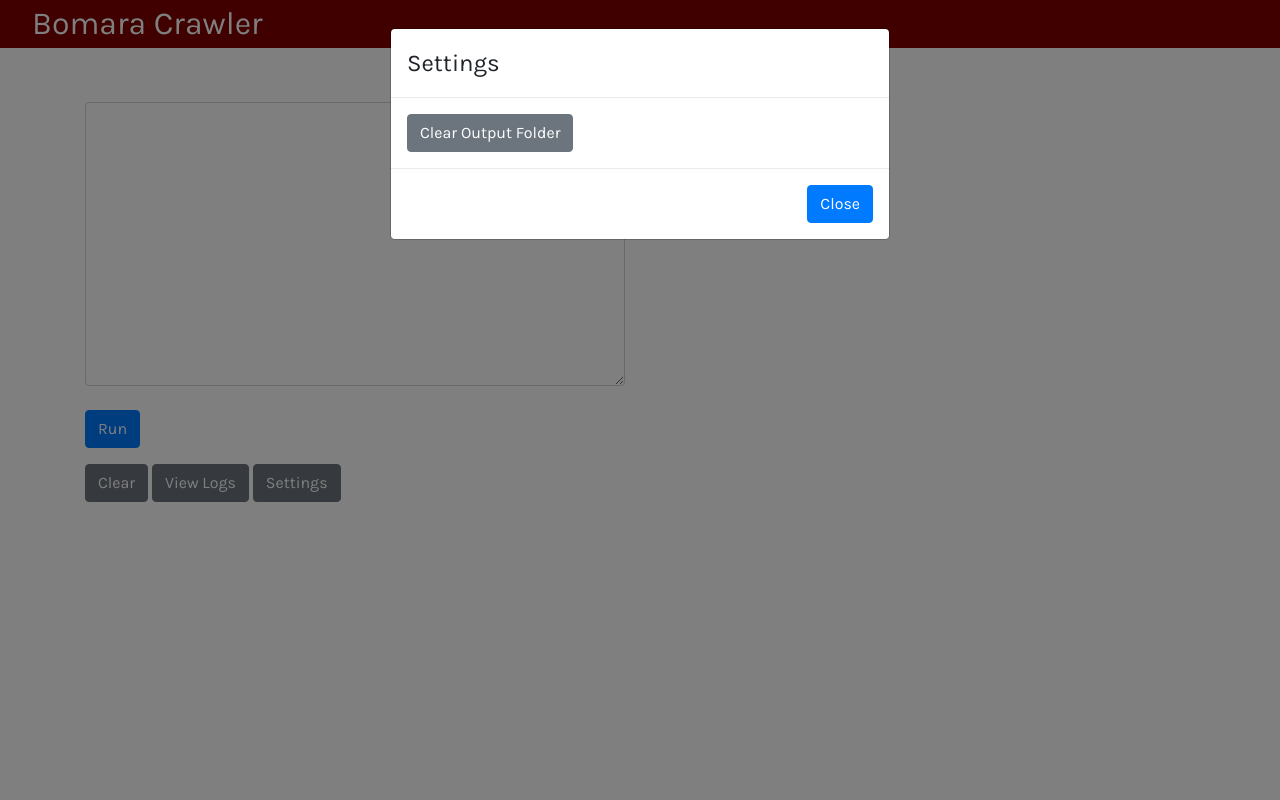
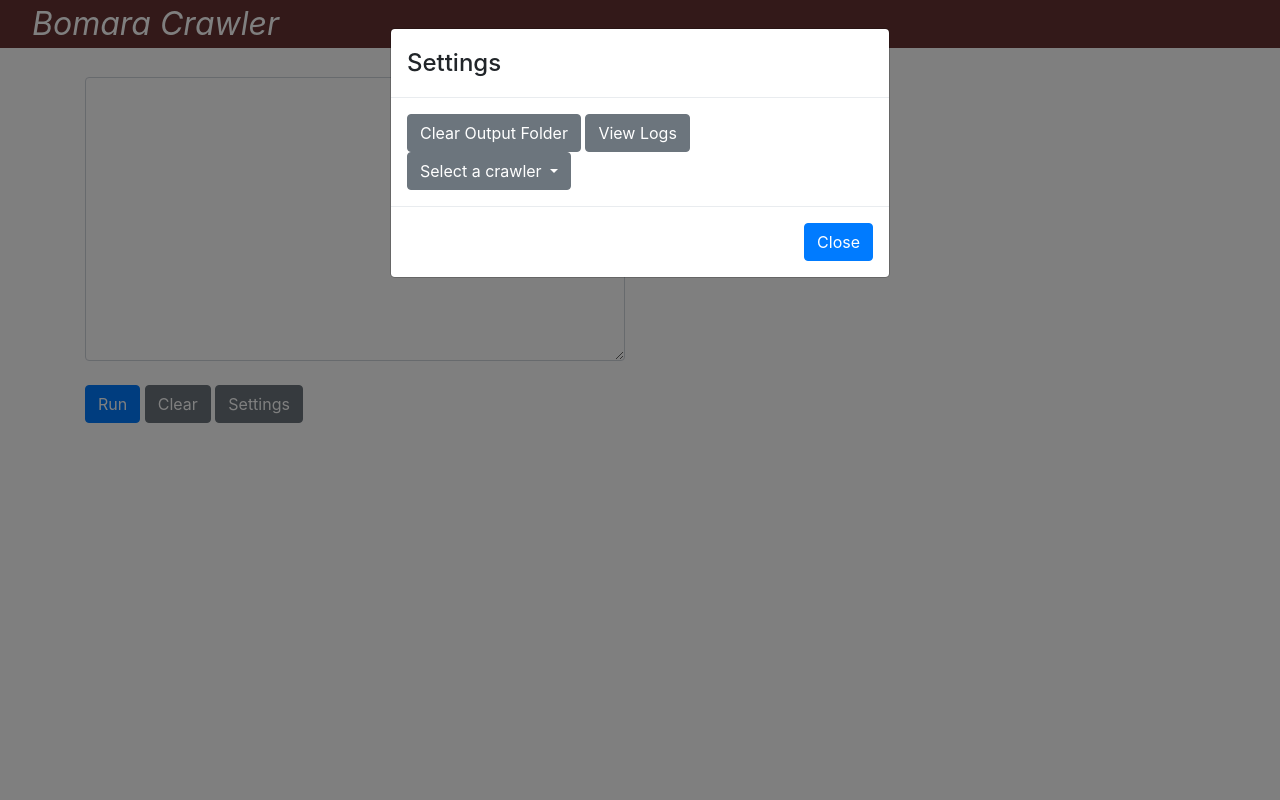
Before and after one commit to jtcourtemarche/apc, a Flask app: page / in a window 1280 px wide, after a click on "Settings". Run offline with Flask 2, Linux system fonts and the light colour scheme; some libraries are stand-ins or nearby versions.

Commit message:
Option to change crawler in interface, new required links parameter in crawler class

```diff
--- a/bomara/interface.py
+++ b/bomara/interface.py
@@ -7,6 +7,7 @@ from .vendors import apc, eaton, hmcragg, pulizzi, vertiv
 from .utils import clear_output
 
 import traceback
+import os
 
 app = Flask(__name__,
             template_folder='../templates',
@@ -25,8 +26,11 @@ log.setLevel(logging.ERROR)
 socketio = SocketIO(app)
 
 crawl_settings = {
+    # Write output to JSON
     'write': False,
+    # Template filename
     'template': 'base.html',
+    # Default crawler
     'crawler': 'apc'
 }
 
@@ -68,17 +72,31 @@ def run_crawler(link, crawler):
     socketio.emit('payload', '[Complete] '+part_num)
 
 
+@socketio.on('flash')
+def flash(msg):
+    # Flash a message in payload
+    socketio.emit('payload', '[Complete] '+msg)
+
+
+@socketio.on('list-crawlers')
+def list_crawlers():
+    # Provide list of available crawlers to interface
+    crawlers = [filename.replace('.py', '') for filename in os.listdir(os.getcwd()+'/bomara/vendors') if filename[0] != '_']
+    socketio.emit('crawlers', crawlers)
+
+
 @socketio.on('set')
-def change_settings(settings):
+def change_settings(s):
     # Wrapper for changing crawler settings
-    crawl_settings[settings[0]] = settings[1]
+    crawl_settings[s['settings'][0]] = s['settings'][1]
+    socketio.emit('payload', '[Complete] Set {0} to {1}'.format(s['settings'][0], s['settings'][1]))
 
 
 @socketio.on('run_crawler')
 def handle_run(form):
     form = form['data'][0]['value']
 
-    [run_crawler(link, apc.crawler) for link in form.splitlines()]
+    [run_crawler(link, eval('{}.crawler'.format(crawl_settings['crawler']))) for link in form.splitlines()]
 
 @app.route('/clear', methods=['POST'])
 def handle_clear():
--- a/bomara/vendors/apc.py
+++ b/bomara/vendors/apc.py
@@ -144,6 +144,8 @@ crawler = Crawler(
     # Mostly APC exclusive
     software_identifiers = ['software', 'struxureware'],
 
+    links=['apc.com/*'],
+
     # Required returns:
     #   self.page['Meta']['part_number', 'img_url', 'img_type']
     #   self.page['Techspecs', 'Headers']
--- a/bomara/vendors/eaton.py
+++ b/bomara/vendors/eaton.py
@@ -52,6 +52,8 @@ crawler = Crawler(
     # Mostly APC exclusive
     software_identifiers = [],
 
+    links=['eaton.com/*'],
+
     # Required returns:
     #   self.page['Meta']['part_number', 'img_url', 'img_type']
     #   self.page['Techspecs', 'Headers']
--- a/bomara/vendors/hmcragg.py
+++ b/bomara/vendors/hmcragg.py
@@ -84,6 +84,8 @@ crawler = Crawler(
     # Mostly APC exclusive
     software_identifiers = [],
 
+    links=['hmcragg.com/*'],
+
     # Required returns:
     #   self.page['Meta']['part_number', 'img_url', 'img_type']
     #   self.page['Techspecs', 'Headers']
--- a/bomara/vendors/pulizzi.py
+++ b/bomara/vendors/pulizzi.py
@@ -65,6 +65,8 @@ crawler = Crawler(
     # Mostly APC exclusive
     software_identifiers = [],
 
+    links=['powerquality.eaton.com/*'],
+
     # Required returns:
     #   self.page['Meta']['part_number', 'img_url', 'img_type']
     #   self.page['Techspecs', 'Headers']
--- a/bomara/vendors/vertiv.py
+++ b/bomara/vendors/vertiv.py
@@ -113,6 +113,8 @@ crawler = Crawler(
     # Mostly APC exclusive
     software_identifiers = [],
 
+    links=['vertivco.com/*'],
+
     # Required returns:
     #   self.page['Meta']['part_number', 'img_url', 'img_type']
     #   self.page['Techspecs', 'Headers']
--- a/static/js/main.js
+++ b/static/js/main.js
@@ -29,3 +29,16 @@ $('#clear_button').click(function() {
 $('#clear_output_button').click(function() {
     $.post('/clear');
 });
+
+// Get list of available crawlers
+socket.emit('list-crawlers')
+
+socket.on('crawlers', function(crawlers) {
+    for (crawler in crawlers) {
+        $('.dropdown-menu').append('<a class="dropdown-item" href="#" onclick="set_crawler(\''+ crawlers[crawler] +'\')">' + crawlers[crawler] + '</a>')
+    }
+});
+
+function set_crawler(crawler) {
+    socket.emit('set', {settings: ['crawler', crawler]})
+}
--- a/templates/interface.html
+++ b/templates/interface.html
@@ -7,13 +7,6 @@
 
 		<!-- CSS -->
 		<link rel="stylesheet" href="https://maxcdn.bootstrapcdn.com/bootstrap/4.0.0/css/bootstrap.min.css" integrity="sha384-Gn5384xqQ1aoWXA+058RXPxPg6fy4IWvTNh0E263XmFcJlSAwiGgFAW/dAiS6JXm" crossorigin="anonymous">
-		<link href="https://fonts.googleapis.com/css?family=Karla" rel="stylesheet">
-
-		<style>
-			* {
-				font-family: 'Karla', sans-serif;
-			}
-		</style>
 
 		<!-- JS -->
 		<script type="text/javascript" src="//cdnjs.cloudflare.com/ajax/libs/socket.io/1.3.6/socket.io.min.js"></script>
@@ -25,27 +18,29 @@
 	<body>
 		<style>
 			.banner {
-				background-color: #800000;
+				background-color: #663333;
 				position: absolute;
 				width: 100%;
 				top: 0;
 				left: 0;
 				text-indent: 1em;
+				font-style: italic;
 				color: white;
 				font-size: 32px;
 			}
 			#output-log {
+				position: absolute;
 				overflow: hidden;
 				overflow-y: scroll;
-				height: 500px;
-				max-height: 500px;
+				height: 80vh;
+				width: 500px;
 				font-size: 12px;
 			}
 		</style>
 		<div class='banner'>
 			<span>Bomara Crawler</span>
 		</div>
-		<div class='container' style='margin-top: 8%'>
+		<div class='container' style='margin-top: 6%'>
 			<div class='row'>
 				<div class='col'>
 					<form action='#'id='apc-form'>
@@ -53,15 +48,12 @@
 							<textarea style='font-size: 12px; font-family: monospace;' class='form-control' rows=15 name='links'></textarea>
 							<br />
 							<input type='submit' value='Run' class='btn btn-primary'></input>
+							<button id='clear_button' type="button" class='btn btn-secondary'>Clear</button>
+							<button type="button" type="button" class="btn btn-secondary" data-toggle="modal" data-target="#settings-modal">
+								Settings
+							</button>
 						</div>
 					</form>
-					<button id='clear_button' class='btn btn-secondary'>Clear</button>
-					<a href='/logs' target='_blank'>
-						<button class='btn btn-secondary'>View Logs</button>
-					</a>
-					<button type="button" class="btn btn-secondary" data-toggle="modal" data-target="#settings-modal">
-						Settings
-					</button>
 				</div>
 				<div class='col'>
 					<div id='output-log'></div>
@@ -77,6 +69,16 @@
 					</div>
 					<div class="modal-body">
 						<button id='clear_output_button' class='btn btn-secondary'>Clear Output Folder</button>
+						<a href='/logs' target='_blank'>
+							<button class='btn btn-secondary'>View Logs</button>
+						</a>
+						<div class="dropdown">
+						  <button class="btn btn-secondary dropdown-toggle" type="button" id="dropdownMenuButton" data-toggle="dropdown" aria-haspopup="true" aria-expanded="false">
+						    Select a crawler
+						  </button>
+						  <div class="dropdown-menu" aria-labelledby="dropdownMenuButton">
+						  </div>
+						</div>
 					</div>
 					<div class="modal-footer">
 						<button type="button" class="btn btn-primary" data-dismiss="modal">
```
Also changed, not shown: bomara/crawler.py (+16 -7 lines), templates/example.html (deleted, +0 -49 lines), README.md. Lines whose indentation alone changed are shown as unchanged.
